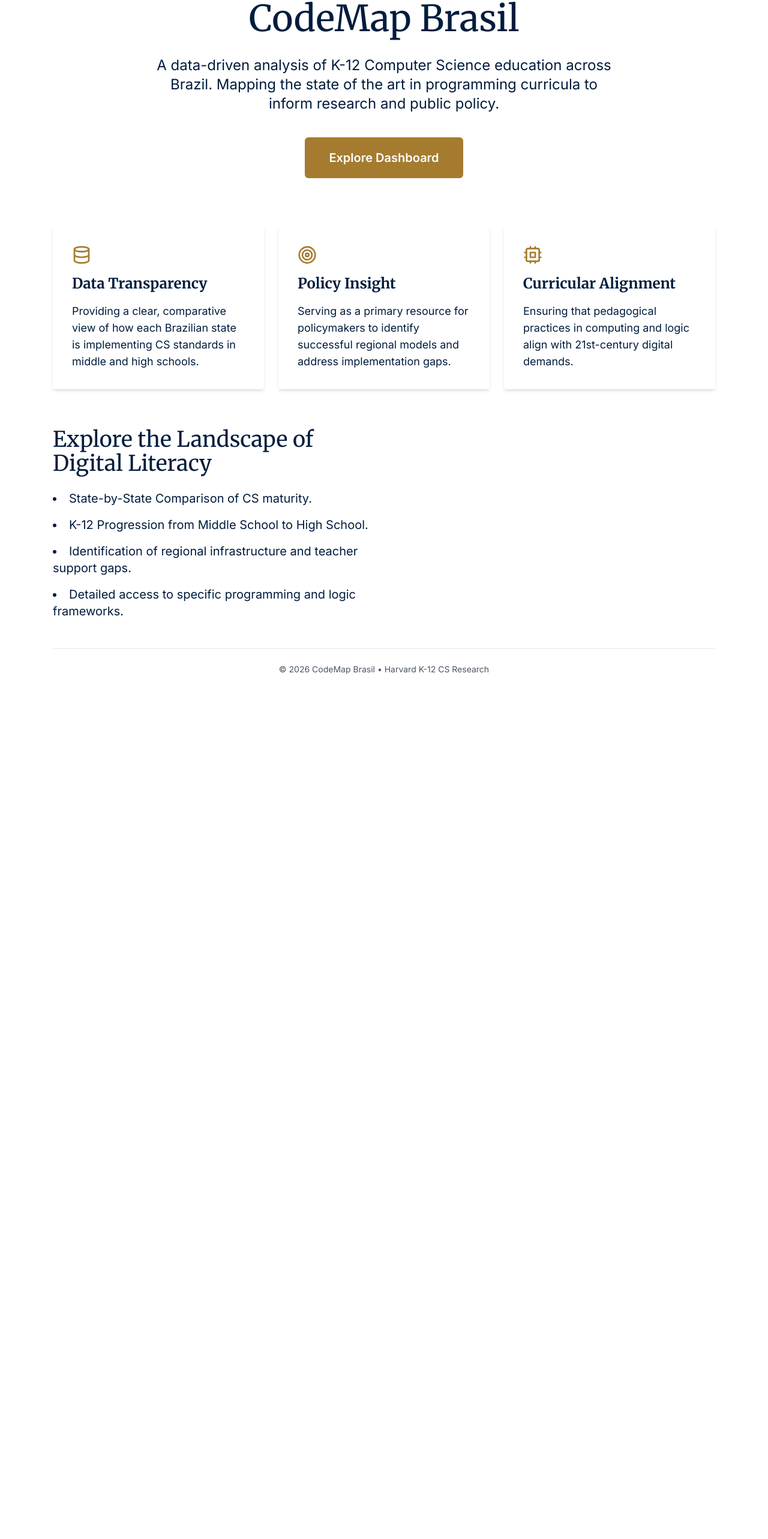
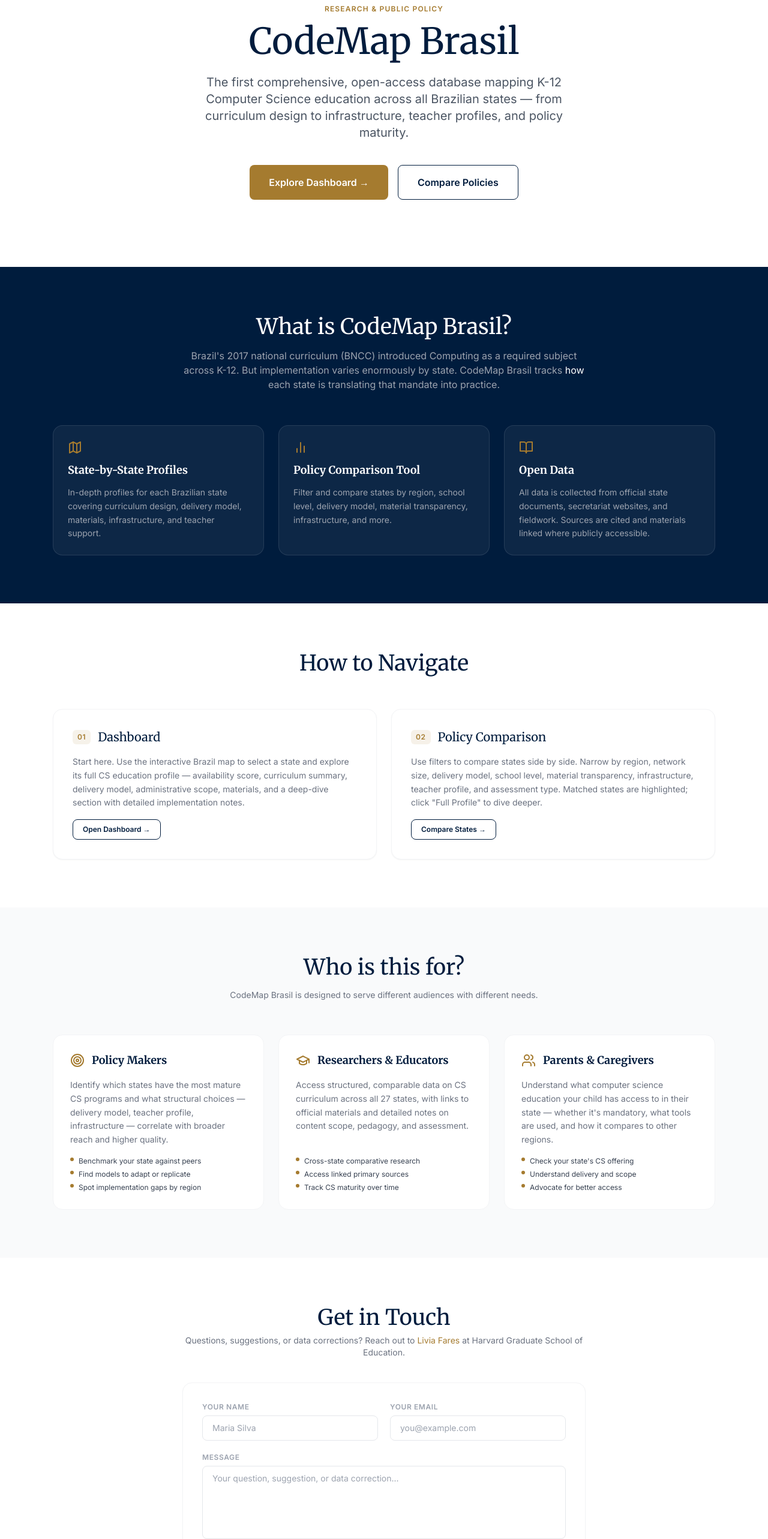
Before and after one commit to lfares/code-map-br, a React (Vite) app: page / in a window 1280 px wide. Shown: the part 207-2773 px from the top of the page at 60% size. Before the commit the page ends 1445 px from the top, so only its background shows below. Built offline with nearby package versions, Linux system fonts and the light colour scheme; the HTML template or start-up script is replaced by a standard one; what @svg-maps/brazil would draw is missing.

Commit message:
chore: redesign home page with nav guide, use cases, and contact form

```diff
--- a/src/pages/Home.jsx
+++ b/src/pages/Home.jsx
@@ -1,63 +1,220 @@
-import React from 'react'
-import { Database, Target, Cpu } from 'lucide-react'
+import React, { useState } from 'react'
+import { Target, Map, BarChart2, BookOpen, GraduationCap, Users } from 'lucide-react'
 
 export default function Home({ setPage }) {
+  const [form, setForm] = useState({ name: '', email: '', message: '' })
+  const [sent, setSent] = useState(false)
+
+  function handleSubmit(e) {
+    e.preventDefault()
+    window.location.href = `mailto:lfares@gse.harvard.edu?subject=CodeMap Brasil — message from ${encodeURIComponent(form.name)}&body=${encodeURIComponent(form.message + '\n\nReply to: ' + form.email)}`
+    setSent(true)
+  }
+
   return (
-    <div className="max-w-6xl mx-auto px-6 py-28">
-      <section className="text-center">
+    <div className="text-[#001C3D]">
+
+      {/* ── Hero ── */}
+      <section className="max-w-6xl mx-auto px-6 py-28 text-center">
+        <span className="inline-block text-xs font-semibold uppercase tracking-widest text-[#A57B2F] mb-4">Research & Public Policy</span>
         <h1 className="font-serif text-5xl md:text-6xl text-[#001C3D] leading-tight">CodeMap Brasil</h1>
-
-        <p className="mt-8 max-w-3xl mx-auto text-xl md:text-2xl text-[#001C3D]">
-          A data-driven analysis of K-12 Computer Science education across Brazil. Mapping the state of the art in programming curricula to inform research and public policy.
+        <p className="mt-6 max-w-2xl mx-auto text-lg md:text-xl text-[#4B5563] leading-relaxed">
+          The first comprehensive, open-access database mapping K-12 Computer Science education across all Brazilian states —
+          from curriculum design to infrastructure, teacher profiles, and policy maturity.
         </p>
-
-        <div className="mt-10 flex justify-center">
+        <div className="mt-10 flex flex-wrap gap-4 justify-center">
           <button
             onClick={() => setPage('dashboard')}
-            className="inline-block bg-[#A57B2F] text-white rounded-md px-10 py-4 md:py-5 text-lg md:text-xl font-semibold shadow-sm hover:opacity-95"
+            className="bg-[#A57B2F] text-white rounded-lg px-8 py-4 text-base font-semibold shadow-sm hover:opacity-90 transition-opacity"
           >
-            Explore Dashboard
+            Explore Dashboard →
+          </button>
+          <button
+            onClick={() => setPage('comparison')}
+            className="bg-white border border-[#001C3D] text-[#001C3D] rounded-lg px-8 py-4 text-base font-semibold hover:bg-[#F9FAFB] transition-colors"
+          >
+            Compare Policies
           </button>
         </div>
       </section>
 
-      <section className="mt-20">
-        <div className="grid grid-cols-1 md:grid-cols-3 gap-6">
-          <article className="bg-white shadow-md rounded p-8 flex flex-col items-start space-y-4">
-            <Database className="text-[#A57B2F] w-8 h-8" />
-            <h3 className="font-semibold font-serif text-xl md:text-2xl text-[#001C3D]">Data Transparency</h3>
-            <p className="mt-1 text-base md:text-lg text-[#001C3D]">Providing a clear, comparative view of how each Brazilian state is implementing CS standards in middle and high schools.</p>
-          </article>
-
-          <article className="bg-white shadow-md rounded p-8 flex flex-col items-start space-y-4">
-            <Target className="text-[#A57B2F] w-8 h-8" />
-            <h3 className="font-semibold font-serif text-xl md:text-2xl text-[#001C3D]">Policy Insight</h3>
-            <p className="mt-1 text-base md:text-lg text-[#001C3D]">Serving as a primary resource for policymakers to identify successful regional models and address implementation gaps.</p>
-          </article>
-
-          <article className="bg-white shadow-md rounded p-8 flex flex-col items-start space-y-4">
-            <Cpu className="text-[#A57B2F] w-8 h-8" />
-            <h3 className="font-semibold font-serif text-xl md:text-2xl text-[#001C3D]">Curricular Alignment</h3>
-            <p className="mt-1 text-base md:text-lg text-[#001C3D]">Ensuring that pedagogical practices in computing and logic align with 21st-century digital demands.</p>
-          </article>
-        </div>
-      </section>
-
-      <section className="mt-16">
-        <div className="grid grid-cols-1 md:grid-cols-2 gap-8 items-center">
-          <div>
-            <h2 className="font-serif text-3xl md:text-4xl text-[#001C3D]">Explore the Landscape of Digital Literacy</h2>
-            <ul className="mt-6 list-disc list-inside space-y-4 text-[#001C3D] text-lg md:text-xl">
-              <li>State-by-State Comparison of CS maturity.</li>
-              <li>K-12 Progression from Middle School to High School.</li>
-              <li>Identification of regional infrastructure and teacher support gaps.</li>
-              <li>Detailed access to specific programming and logic frameworks.</li>
-            </ul>
+      {/* ── What is this ── */}
+      <section className="bg-[#001C3D] py-20">
+        <div className="max-w-6xl mx-auto px-6">
+          <h2 className="font-serif text-3xl md:text-4xl text-white text-center mb-4">What is CodeMap Brasil?</h2>
+          <p className="text-center text-[#9CA3AF] max-w-2xl mx-auto mb-14 text-base">
+            Brazil's 2017 national curriculum (BNCC) introduced Computing as a required subject across K-12. But implementation varies enormously by state.
+            CodeMap Brasil tracks <em className="text-white not-italic">how</em> each state is translating that mandate into practice.
+          </p>
+          <div className="grid grid-cols-1 md:grid-cols-3 gap-6">
+            {[
+              { icon: <Map className="w-6 h-6" />, title: 'State-by-State Profiles', body: 'In-depth profiles for each Brazilian state covering curriculum design, delivery model, materials, infrastructure, and teacher support.' },
+              { icon: <BarChart2 className="w-6 h-6" />, title: 'Policy Comparison Tool', body: 'Filter and compare states by region, school level, delivery model, material transparency, infrastructure, and more.' },
+              { icon: <BookOpen className="w-6 h-6" />, title: 'Open Data', body: 'All data is collected from official state documents, secretariat websites, and fieldwork. Sources are cited and materials linked where publicly accessible.' },
+            ].map(({ icon, title, body }) => (
+              <div key={title} className="bg-white/5 border border-white/10 rounded-2xl p-6 flex flex-col gap-3">
+                <div className="text-[#A57B2F]">{icon}</div>
+                <h3 className="font-semibold text-white text-lg">{title}</h3>
+                <p className="text-[#9CA3AF] text-sm leading-relaxed">{body}</p>
+              </div>
+            ))}
           </div>
         </div>
       </section>
 
-      <footer className="mt-12 border-t border-gray-200 pt-6 text-center text-sm text-gray-600">© 2026 CodeMap Brasil • Harvard K-12 CS Research</footer>
+      {/* ── How to navigate ── */}
+      <section className="max-w-6xl mx-auto px-6 py-20">
+        <h2 className="font-serif text-3xl md:text-4xl text-[#001C3D] text-center mb-14">How to Navigate</h2>
+        <div className="grid grid-cols-1 md:grid-cols-2 gap-6">
+          {[
+            {
+              step: '01',
+              title: 'Dashboard',
+              cta: 'dashboard',
+              ctaLabel: 'Open Dashboard',
+              body: 'Start here. Use the interactive Brazil map to select a state and explore its full CS education profile — availability score, curriculum summary, delivery model, administrative scope, materials, and a deep-dive section with detailed implementation notes.',
+            },
+            {
+              step: '02',
+              title: 'Policy Comparison',
+              cta: 'comparison',
+              ctaLabel: 'Compare States',
+              body: 'Use filters to compare states side by side. Narrow by region, network size, delivery model, school level, material transparency, infrastructure, teacher profile, and assessment type. Matched states are highlighted; click "Full Profile" to dive deeper.',
+            },
+          ].map(({ step, title, cta, ctaLabel, body }) => (
+            <div key={step} className="bg-white border border-gray-100 rounded-2xl p-8 flex flex-col gap-4 shadow-sm">
+              <div className="flex items-center gap-3">
+                <span className="text-xs font-bold text-[#A57B2F] bg-[#A57B2F]/10 rounded-md px-2 py-1 tracking-wider">{step}</span>
+                <h3 className="font-serif text-xl text-[#001C3D]">{title}</h3>
+              </div>
+              <p className="text-sm text-[#6B7280] leading-relaxed flex-1">{body}</p>
+              <button
+                onClick={() => setPage(cta)}
+                className="self-start text-xs font-semibold text-[#001C3D] border border-[#001C3D] rounded-lg px-4 py-2 hover:bg-[#001C3D] hover:text-white transition-colors"
+              >
+                {ctaLabel} →
+              </button>
+            </div>
+          ))}
+        </div>
+      </section>
+
+      {/* ── Who is this for ── */}
+      <section className="bg-[#F9FAFB] py-20">
+        <div className="max-w-6xl mx-auto px-6">
+          <h2 className="font-serif text-3xl md:text-4xl text-[#001C3D] text-center mb-4">Who is this for?</h2>
+          <p className="text-center text-[#6B7280] max-w-xl mx-auto mb-14 text-sm">
+            CodeMap Brasil is designed to serve different audiences with different needs.
+          </p>
+          <div className="grid grid-cols-1 md:grid-cols-3 gap-6">
+            {[
+              {
+                icon: <Target className="w-6 h-6" />,
+                audience: 'Policy Makers',
+                description: 'Identify which states have the most mature CS programs and what structural choices — delivery model, teacher profile, infrastructure — correlate with broader reach and higher quality.',
+                uses: ['Benchmark your state against peers', 'Find models to adapt or replicate', 'Spot implementation gaps by region'],
+              },
+              {
+                icon: <GraduationCap className="w-6 h-6" />,
+                audience: 'Researchers & Educators',
+                description: 'Access structured, comparable data on CS curriculum across all 27 states, with links to official materials and detailed notes on content scope, pedagogy, and assessment.',
+                uses: ['Cross-state comparative research', 'Access linked primary sources', 'Track CS maturity over time'],
+              },
+              {
+                icon: <Users className="w-6 h-6" />,
+                audience: 'Parents & Caregivers',
+                description: 'Understand what computer science education your child has access to in their state — whether it\'s mandatory, what tools are used, and how it compares to other regions.',
+                uses: ['Check your state\'s CS offering', 'Understand delivery and scope', 'Advocate for better access'],
+              },
+            ].map(({ icon, audience, description, uses }) => (
+              <div key={audience} className="bg-white border border-gray-100 rounded-2xl p-7 flex flex-col gap-4">
+                <div className="flex items-center gap-3">
+                  <div className="text-[#A57B2F]">{icon}</div>
+                  <h3 className="font-semibold text-[#001C3D] text-lg">{audience}</h3>
+                </div>
+                <p className="text-sm text-[#6B7280] leading-relaxed">{description}</p>
+                <ul className="flex flex-col gap-1.5 mt-auto">
+                  {uses.map(u => (
+                    <li key={u} className="flex items-start gap-2 text-xs text-[#374151]">
+                      <span className="mt-0.5 w-1.5 h-1.5 rounded-full bg-[#A57B2F] shrink-0" />
+                      {u}
+                    </li>
+                  ))}
+                </ul>
+              </div>
+            ))}
+          </div>
+        </div>
+      </section>
+
+      {/* ── Contact ── */}
+      <section className="max-w-6xl mx-auto px-6 py-20">
+        <div className="max-w-2xl mx-auto">
+          <h2 className="font-serif text-3xl md:text-4xl text-[#001C3D] text-center mb-2">Get in Touch</h2>
+          <p className="text-center text-[#6B7280] text-sm mb-10">
+            Questions, suggestions, or data corrections? Reach out to{' '}
+            <a href="mailto:lfares@gse.harvard.edu" className="text-[#A57B2F] hover:underline font-medium">Livia Fares</a>
+            {' '}at Harvard Graduate School of Education.
+          </p>
+
+          {sent ? (
+            <div className="bg-emerald-50 border border-emerald-200 text-emerald-700 rounded-2xl px-8 py-10 text-center">
+              <p className="font-semibold text-lg">Your email client should have opened!</p>
+              <p className="text-sm mt-1">If it didn't, email directly at <a href="mailto:lfares@gse.harvard.edu" className="underline">lfares@gse.harvard.edu</a>.</p>
+            </div>
+          ) : (
+            <form onSubmit={handleSubmit} className="bg-white border border-gray-100 rounded-2xl p-8 flex flex-col gap-5 shadow-sm">
+              <div className="grid grid-cols-1 sm:grid-cols-2 gap-5">
+                <div className="flex flex-col gap-1.5">
+                  <label className="text-xs font-semibold uppercase tracking-wider text-[#9CA3AF]">Your name</label>
+                  <input
+                    type="text"
+                    required
+                    value={form.name}
+                    onChange={e => setForm(p => ({ ...p, name: e.target.value }))}
+                    className="border border-gray-200 rounded-lg px-4 py-2.5 text-sm text-[#001C3D] focus:outline-none focus:border-[#A57B2F]"
+                    placeholder="Maria Silva"
+                  />
+                </div>
+                <div className="flex flex-col gap-1.5">
+                  <label className="text-xs font-semibold uppercase tracking-wider text-[#9CA3AF]">Your email</label>
+                  <input
+                    type="email"
+                    required
+                    value={form.email}
+                    onChange={e => setForm(p => ({ ...p, email: e.target.value }))}
+                    className="border border-gray-200 rounded-lg px-4 py-2.5 text-sm text-[#001C3D] focus:outline-none focus:border-[#A57B2F]"
+                    placeholder="you@example.com"
+                  />
+                </div>
+              </div>
+              <div className="flex flex-col gap-1.5">
+                <label className="text-xs font-semibold uppercase tracking-wider text-[#9CA3AF]">Message</label>
+                <textarea
+                  required
+                  rows={5}
+                  value={form.message}
+                  onChange={e => setForm(p => ({ ...p, message: e.target.value }))}
+                  className="border border-gray-200 rounded-lg px-4 py-2.5 text-sm text-[#001C3D] focus:outline-none focus:border-[#A57B2F] resize-none"
+                  placeholder="Your question, suggestion, or data correction..."
+                />
+              </div>
+              <button
+                type="submit"
+                className="self-end bg-[#001C3D] text-white text-sm font-semibold px-8 py-3 rounded-lg hover:bg-[#0a2d5e] transition-colors"
+              >
+                Send Message →
+              </button>
+            </form>
+          )}
+        </div>
+      </section>
+
+      {/* ── Footer ── */}
+      <footer className="border-t border-gray-200 py-8 text-center text-sm text-gray-400">
+        © 2026 CodeMap Brasil &nbsp;•&nbsp; Harvard Graduate School of Education &nbsp;•&nbsp;{' '}
+        <a href="mailto:lfares@gse.harvard.edu" className="hover:text-[#A57B2F] transition-colors">lfares@gse.harvard.edu</a>
+      </footer>
     </div>
   )
 }
```
